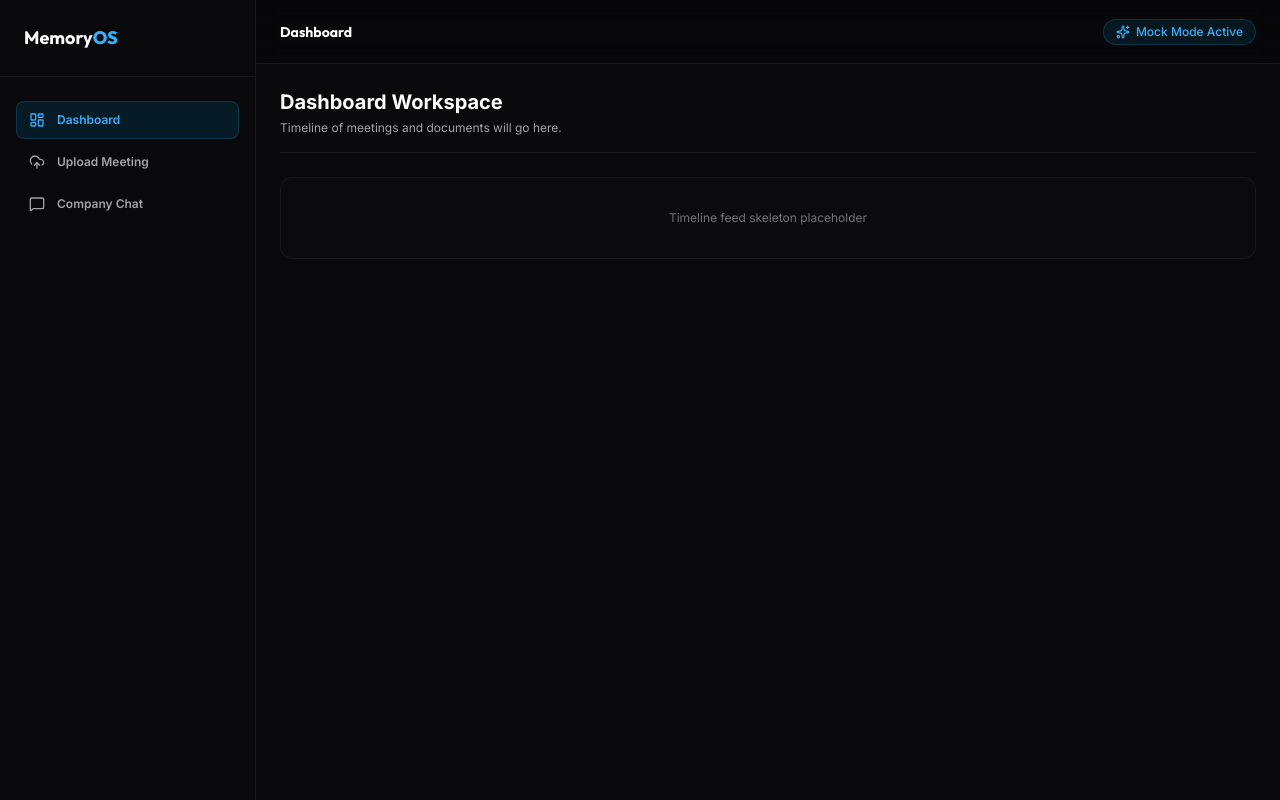
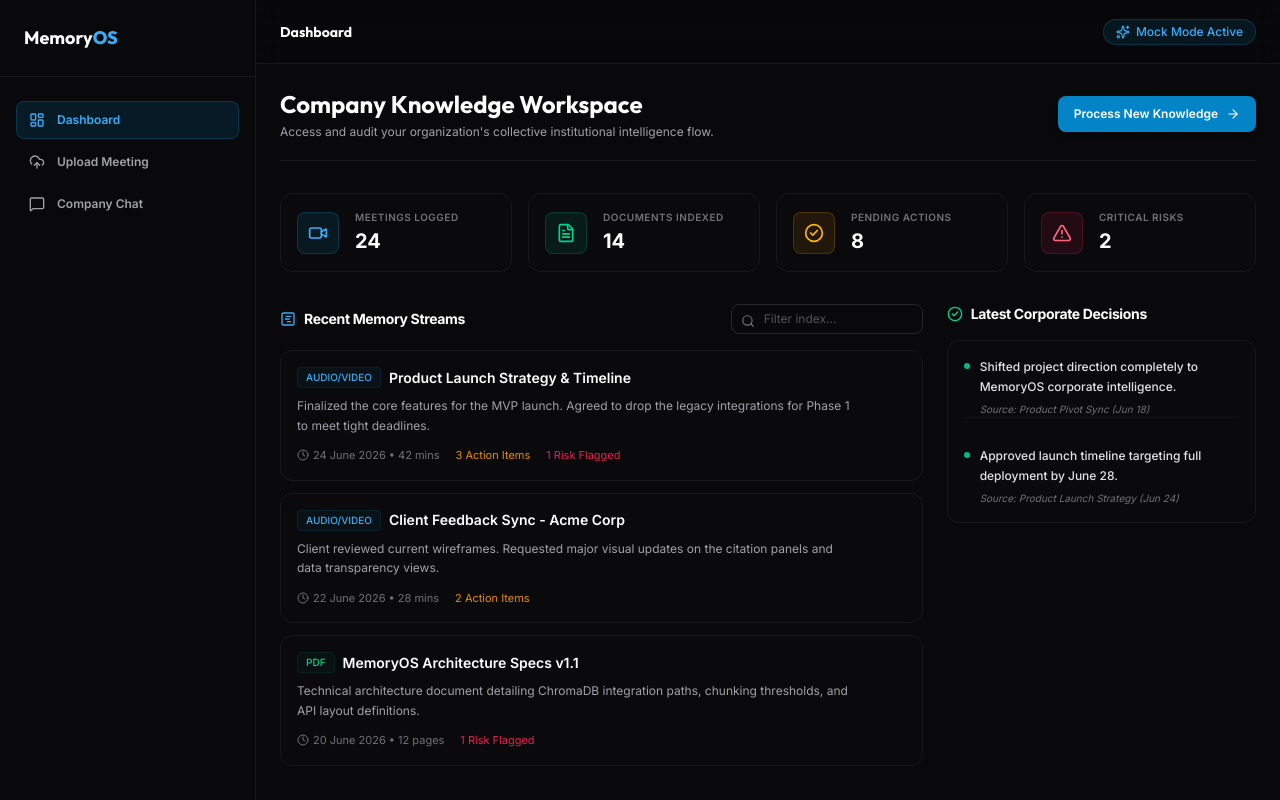
Before and after one commit to gouransh011/MemoryOS, a React app in the folder frontend/: page /dashboard in a window 1280 px wide. Built offline with nearby package versions, Linux system fonts and the light colour scheme; the HTML template or start-up script is replaced by a standard one.

Commit message:
feat(frontend): update UI of the Dashboard

```diff
--- /dev/null
+++ b/frontend/src/data/mockMeetings.jsx
@@ -0,0 +1,33 @@
+
+export const meetings = [
+  {
+    id: "meet_001",
+    title: "Product Launch Strategy & Timeline",
+    date: "24 June 2026",
+    summary: "Finalized the core features for the MVP launch. Agreed to drop the legacy integrations for Phase 1 to meet tight deadlines.",
+    type: "audio/video",
+    duration: "42 mins",
+    actionItemsCount: 3,
+    risksCount: 1
+  },
+  {
+    id: "meet_002",
+    title: "Client Feedback Sync - Acme Corp",
+    date: "22 June 2026",
+    summary: "Client reviewed current wireframes. Requested major visual updates on the citation panels and data transparency views.",
+    type: "audio/video",
+    duration: "28 mins",
+    actionItemsCount: 2,
+    risksCount: 0
+  },
+  {
+    id: "doc_003",
+    title: "MemoryOS Architecture Specs v1.1",
+    date: "20 June 2026",
+    summary: "Technical architecture document detailing ChromaDB integration paths, chunking thresholds, and API layout definitions.",
+    type: "pdf",
+    duration: "12 pages",
+    actionItemsCount: 0,
+    risksCount: 1
+  }
+];
--- a/frontend/src/pages/Dashboard.jsx
+++ b/frontend/src/pages/Dashboard.jsx
@@ -1,14 +1,196 @@
-import React from 'react';
+import React, { useState } from 'react';
+import { useNavigate } from 'react-router-dom';
+import {
+  FileText,
+  Video,
+  Clock,
+  ArrowRight,
+  CheckCircle2,
+  AlertTriangle,
+  GanttChartSquare,
+  Search
+} from 'lucide-react';
+
+import { meetings } from '../data/mockMeetings';
+
+const mockStats = {
+  totalMeetings: 24,
+  processedFiles: 14,
+  pendingActionItems: 8,
+  criticalRisks: 2
+};
+
+const mockRecentDecisions = [
+  {
+    id: "dec_101",
+    text: "Shifted project direction completely to MemoryOS corporate intelligence.",
+    context: "Product Pivot Sync (Jun 18)"
+  },
+  {
+    id: "dec_102",
+    text: "Approved launch timeline targeting full deployment by June 28.",
+    context: "Product Launch Strategy (Jun 24)"
+  }
+];
 
 const Dashboard = () => {
+  const navigate = useNavigate();
+  const [searchTerm, setSearchTerm] = useState('');
+
   return (
-    <div className="space-y-6">
-      <div className="border-b border-primary-900 pb-4">
-        <h2 className="text-xl font-bold text-white">Dashboard Workspace</h2>
-        <p className="text-xs text-primary-400 mt-1">Timeline of meetings and documents will go here.</p>
+    <div className="space-y-8 animate-fade-in">
+
+      <div className="flex flex-col md:flex-row justify-between items-start md:items-center gap-4 border-b border-primary-900 pb-5">
+        <div>
+          <h2 className="text-2xl font-bold font-display text-white">Company Knowledge Workspace</h2>
+          <p className="text-xs text-primary-400 mt-1">Access and audit your organization's collective institutional intelligence flow.</p>
+        </div>
+        <button
+          onClick={() => navigate('/upload')}
+          className="flex items-center gap-2 bg-brand-600 hover:bg-brand-500 text-white text-xs font-semibold px-4 py-2.5 rounded-lg transition-all shadow-md"
+        >
+          <span>Process New Knowledge</span>
+          <ArrowRight className="w-3.5 h-3.5" />
+        </button>
       </div>
-      <div className="bg-primary-900/20 border border-primary-900 rounded-xl p-8 text-center text-xs text-primary-500">
-        Timeline feed skeleton placeholder
+
+      <div className="grid grid-cols-2 lg:grid-cols-4 gap-4">
+        <div className="bg-primary-900/10 border border-primary-900 p-4 rounded-xl flex items-center gap-4">
+          <div className="p-2.5 rounded-lg bg-brand-500/10 text-brand-400 border border-brand-500/20">
+            <Video className="w-5 h-5" />
+          </div>
+          <div>
+            <p className="text-[10px] uppercase tracking-wider font-semibold text-primary-500">Meetings Logged</p>
+            <p className="text-xl font-bold text-white mt-0.5">{mockStats.totalMeetings}</p>
+          </div>
+        </div>
+
+        <div className="bg-primary-900/10 border border-primary-900 p-4 rounded-xl flex items-center gap-4">
+          <div className="p-2.5 rounded-lg bg-emerald-500/10 text-emerald-400 border border-emerald-500/20">
+            <FileText className="w-5 h-5" />
+          </div>
+          <div>
+            <p className="text-[10px] uppercase tracking-wider font-semibold text-primary-500">Documents Indexed</p>
+            <p className="text-xl font-bold text-white mt-0.5">{mockStats.processedFiles}</p>
+          </div>
+        </div>
+
+        <div className="bg-primary-900/10 border border-primary-900 p-4 rounded-xl flex items-center gap-4">
+          <div className="p-2.5 rounded-lg bg-amber-500/10 text-amber-400 border border-amber-500/20">
+            <CheckCircle2 className="w-5 h-5" />
+          </div>
+          <div>
+            <p className="text-[10px] uppercase tracking-wider font-semibold text-primary-500">Pending Actions</p>
+            <p className="text-xl font-bold text-white mt-0.5">{mockStats.pendingActionItems}</p>
+          </div>
+        </div>
+
+        <div className="bg-primary-900/10 border border-primary-900 p-4 rounded-xl flex items-center gap-4">
+          <div className="p-2.5 rounded-lg bg-rose-500/10 text-rose-400 border border-rose-500/20">
+            <AlertTriangle className="w-5 h-5" />
+          </div>
+          <div>
+            <p className="text-[10px] uppercase tracking-wider font-semibold text-primary-500">Critical Risks</p>
+            <p className="text-xl font-bold text-white mt-0.5">{mockStats.criticalRisks}</p>
+          </div>
+        </div>
+      </div>
+
+      <div className="grid grid-cols-1 lg:grid-cols-3 gap-6 items-start">
+
+        <div className="lg:col-span-2 space-y-4">
+          <div className="flex justify-between items-center">
+            <h3 className="text-sm font-bold tracking-tight text-white flex items-center gap-2">
+              <GanttChartSquare className="w-4 h-4 text-brand-400" />
+              <span>Recent Memory Streams</span>
+            </h3>
+
+            <div className="relative max-w-xs w-48">
+              <Search className="absolute left-2.5 top-2.5 h-3.5 w-3.5 text-primary-500" />
+              <input
+                type="text"
+                placeholder="Filter index..."
+                value={searchTerm}
+                onChange={(e) => setSearchTerm(e.target.value)}
+                className="w-full bg-primary-950 border border-primary-800 rounded-lg pl-8 pr-3 py-1.5 text-xs text-primary-200 placeholder-primary-600 focus:outline-none focus:border-brand-500/50"
+              />
+            </div>
+          </div>
+
+          <div className="space-y-3">
+            {meetings
+              .filter(item => item.title.toLowerCase().includes(searchTerm.toLowerCase()))
+              .map((meeting) => (
+                <div
+                  key={meeting.id}
+                  onClick={() => navigate(`/meeting/${meeting.id}`)}
+                  className="group bg-primary-900/10 hover:bg-primary-900/30 border border-primary-900 hover:border-primary-800 p-4 rounded-xl transition-all cursor-pointer flex flex-col md:flex-row justify-between gap-4 items-start"
+                >
+                  <div className="space-y-2 max-w-xl">
+                    <div className="flex items-center gap-2 flex-wrap">
+                      <span className={`px-2 py-0.5 rounded text-[10px] font-medium border ${
+                        meeting.type === 'pdf'
+                          ? 'bg-emerald-500/5 text-emerald-400 border-emerald-500/10'
+                          : 'bg-brand-500/5 text-brand-400 border-brand-500/10'
+                      }`}>
+                        {(meeting.type || 'audio').toUpperCase()}
+                      </span>
+                      <h4 className="text-sm font-semibold text-white group-hover:text-brand-400 transition-colors">
+                        {meeting.title}
+                      </h4>
+                    </div>
+
+                    <p className="text-xs text-primary-400 line-clamp-2 leading-relaxed">
+                      {meeting.summary}
+                    </p>
+
+                    <div className="flex items-center gap-4 text-[11px] text-primary-500 pt-1">
+                      <div className="flex items-center gap-1">
+                        <Clock className="w-3 h-3" />
+                        <span>{meeting.date} {meeting.duration ? `• ${meeting.duration}` : ''}</span>
+                      </div>
+                      {meeting.actionItemsCount > 0 && (
+                        <span className="text-amber-500/90">{meeting.actionItemsCount} Action Items</span>
+                      )}
+                      {meeting.risksCount > 0 && (
+                        <span className="text-rose-500/90">{meeting.risksCount} Risk Flagged</span>
+                      )}
+                    </div>
+                  </div>
+
+                  <div className="self-end md:self-center shrink-0 opacity-0 group-hover:opacity-100 transform translate-x-1 group-hover:translate-x-0 transition-all">
+                    <div className="p-1.5 rounded-lg bg-primary-900 border border-primary-800 text-primary-400">
+                      <ArrowRight className="w-4 h-4" />
+                    </div>
+                  </div>
+                </div>
+            ))}
+          </div>
+        </div>
+
+        <div className="space-y-4">
+          <h3 className="text-sm font-bold tracking-tight text-white flex items-center gap-2">
+            <CheckCircle2 className="w-4 h-4 text-emerald-400" />
+            <span>Latest Corporate Decisions</span>
+          </h3>
+
+          <div className="bg-primary-900/10 border border-primary-900 rounded-xl p-4 divide-y divide-primary-900/60 space-y-3.5">
+            {mockRecentDecisions.map((decision) => (
+              <div key={decision.id} className="pt-3.5 first:pt-0 space-y-1.5">
+                <div className="flex items-start gap-2.5">
+                  <div className="w-1.5 h-1.5 rounded-full bg-emerald-500 mt-1.5 shrink-0" />
+                  <p className="text-xs font-medium text-primary-200 leading-relaxed">
+                    {decision.text}
+                  </p>
+                </div>
+                <span className="block text-[10px] text-primary-500 pl-4 italic">
+                  Source: {decision.context}
+                </span>
+              </div>
+            ))}
+          </div>
+        </div>
+
       </div>
     </div>
   );
```
